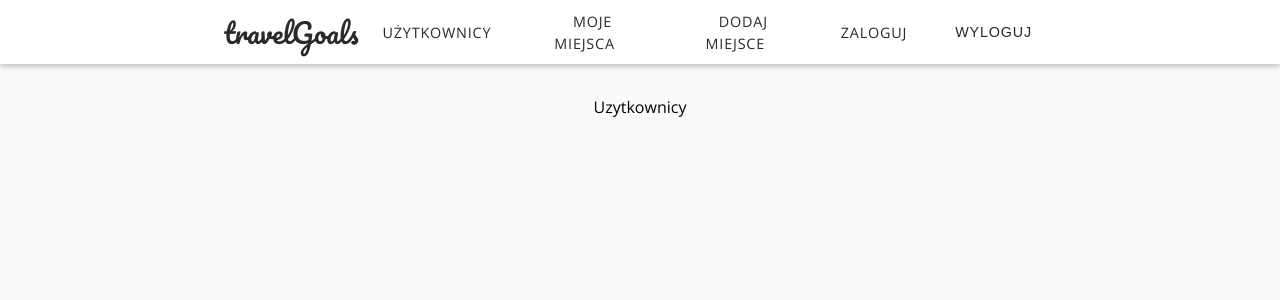
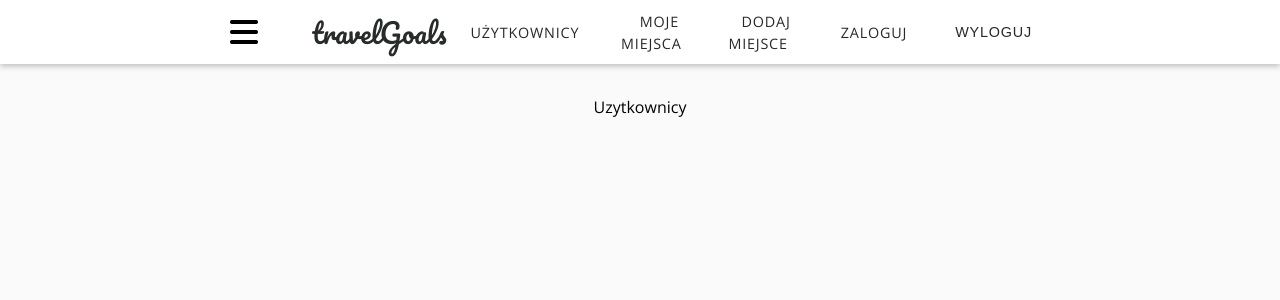
Before and after one commit to tranquilopablo/travel-goals, a React (Vite) app: page / in a window 1280 px wide. Shown: the top 300 px of the page. Built offline with nearby package versions, Linux system fonts and the light colour scheme.

Commit message:
add burger menu

```diff
--- a/src/shared/sharedComponents/navigation/MainNavigation.jsx
+++ b/src/shared/sharedComponents/navigation/MainNavigation.jsx
@@ -1,13 +1,34 @@
-// import React from 'react'
+import { useState } from 'react';
 import css from './MainNavigation.module.css';
 
 import MainHeader from './MainHeader';
 import { Link } from 'react-router-dom';
 import NavLinks from './NavLinks';
 
-export default function MainNavigation() {
+const MainNavigation = () => {
+  const [sideMenuIsOpen, setSideMenuIsOpen] = useState(false);
+
+  const openSideMenu = () => {
+    setSideMenuIsOpen(true);
+  };
+  const closeSideMenu = () => {
+    setSideMenuIsOpen(false);
+  };
+
   return (
+    <>
+      {sideMenuIsOpen && (
+        <nav className={css.sideMenuNav}>
+          <NavLinks />
+        </nav>
+      )}
       <MainHeader>
+        <button className={css.menuBtn} onClick={openSideMenu}>
+          <i
+            className={`fa fa-bars ${css.sideMenuIcon}`}
+            aria-hidden="true"
+          ></i>
+        </button>
         <h1 className={css.title}>
           <Link to="/">travelGoals</Link>
         </h1>
@@ -15,5 +36,8 @@ export default function MainNavigation() {
           <NavLinks />
         </nav>
       </MainHeader>
+    </>
   );
-}
+};
+
+export default MainNavigation;
--- a/src/shared/sharedComponents/navigation/MainNavigation.module.css
+++ b/src/shared/sharedComponents/navigation/MainNavigation.module.css
@@ -1,3 +1,14 @@
+.menuBtn {
+  background: transparent;
+  border: none;
+  margin-right: 3rem;
+  cursor: pointer;
+}
+
+.sideMenuIcon {
+  font-size: 2rem;
+}
+
 .title a {
   text-decoration: none;
   font-family: 'Pacifico';
@@ -9,9 +20,15 @@
   display: none;
 }
 
+.sideMenuNav {
+  height: 100%;
+  background-color: lightblue;
+}
 
 @media (min-width: 768px) {
-
+  /* .menuBtn {
+    display: none;
+  } */
   .headerNav {
     display: block;
   }
```
Lines whose indentation alone changed are shown as unchanged.
